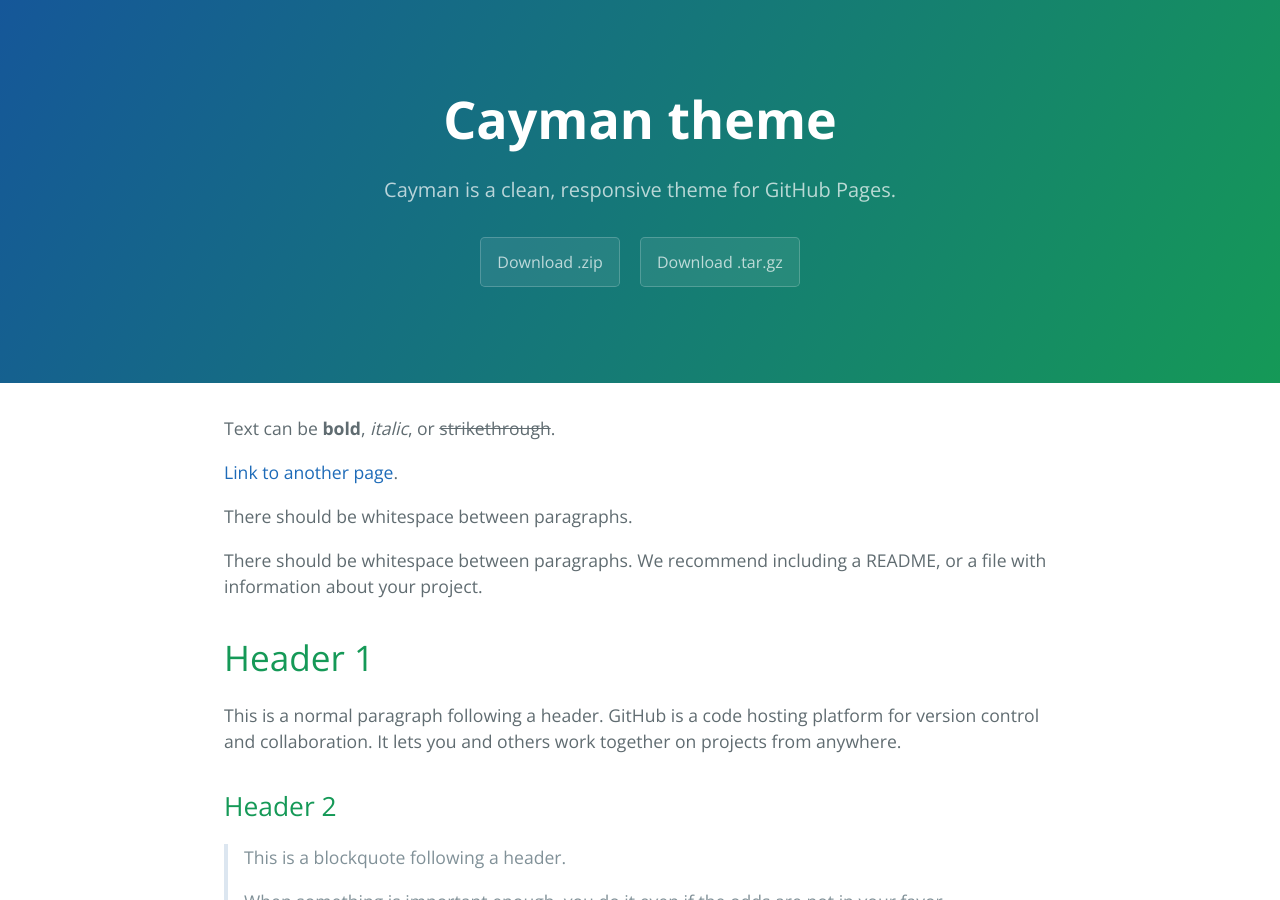
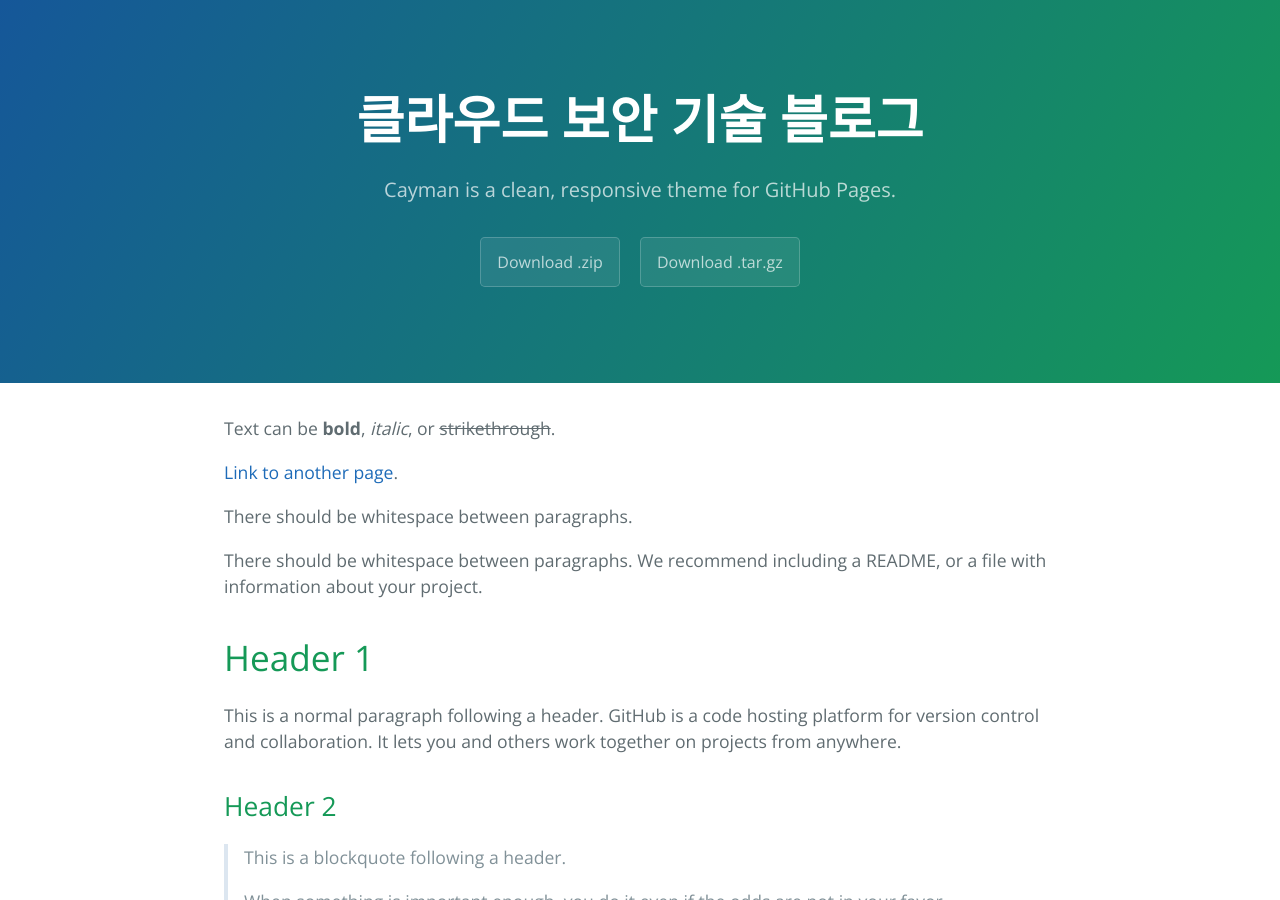
Before and after one commit to cloudumbrella/cloudumbrella.github.io, a Jekyll site: the page built from index.md, in a window 1280 px wide and 900 px high. Built offline with Jekyll 4.4.1, drawn with Linux system fonts in a browser that asks for light colours; part of the change alters nothing that is shown.

Commit message:
Update _config.yml

```diff
--- a/_config.yml
+++ b/_config.yml
@@ -1,5 +1,24 @@
-title: Cayman theme
+title: 클라우드 보안 기술 블로그
 description: Cayman is a clean, responsive theme for GitHub Pages.
 show_downloads: true
-google_analytics:
-theme: jekyll-theme-cayman
+
+
+search                   : true # true, false (default)
+search_full_content      : true # true, false (default)
+search_provider          : "google" # lunr (default), algolia, google
+google:
+  search_engine_id       : "014703115793692698478:xge8kh1ezej" # YOUR_SEARCH_ENGINE_ID
+  instant_search         : # false (default), true
+
+# SEO Related
+google_site_verification : "bFjWofACMg07882zo-25-Bpd9o6FFjzDUHyuOkslWGY"
+bing_site_verification   :
+yandex_site_verification :
+naver_site_verification  :
+
+# Analytics
+analytics:
+  provider               : "google" # false (default), "google", "google-universal", "custom"
+  google:
+    tracking_id          : "UA-148730031-1"
+    anonymize_ip         : # true, false (default)
```
